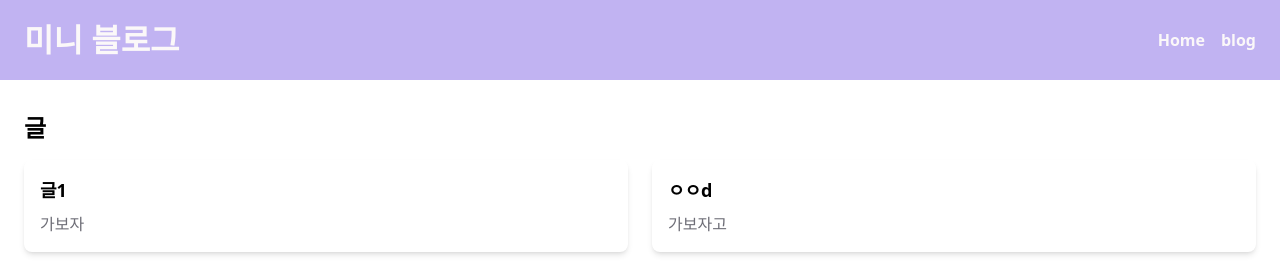
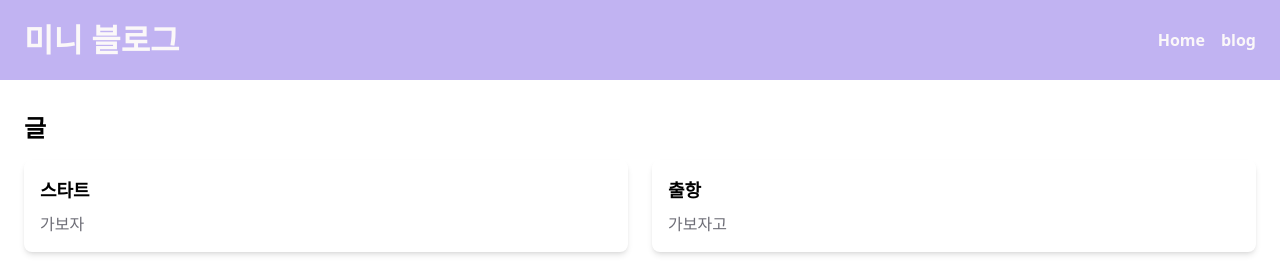
Before and after one commit to 1hacio/mini-blog, a React (Create React App) app: page /blog in a window 1280 px wide. Shown: the top 266 px of the page. Built offline with nearby package versions, Linux system fonts and the light colour scheme.

Commit message:
feat: read파일

```diff
--- a/src/post/post.js
+++ b/src/post/post.js
@@ -3,8 +3,8 @@
 
 export default function Post() {
     const markdownFiles = [
-        { name: "글1", content: "가보자" },
-        { name: "ㅇㅇd", content: "가보자고" }
+        { name: "스타트", content: "가보자" },
+        { name: "출항", content: "가보자고" }
     ];
     return (
         <div className="flex-1 py-8 px-6">
--- a/src/post/read.js
+++ b/src/post/read.js
@@ -1,5 +1,7 @@
 import React, { useEffect, useState } from "react";
 import { useParams } from "react-router-dom";
+import remarkGfm from "remark-gfm";
+import ReactMarkdown from "react-markdown";
 
 export default function Read() {
     const { fileName } = useParams();
@@ -17,7 +19,7 @@
 
     return (
         <div className="py-4 px-4 text-center">
-
+            <ReactMarkdown remarkPlugins={remarkGfm}>{markdown}</ReactMarkdown>
         </div>
     )
 }
```
Also changed, not shown: public/markdown/출항.md (added, +2 -0 lines), public/markdown/스타트.md (renamed from public/markdown/글1.md).
